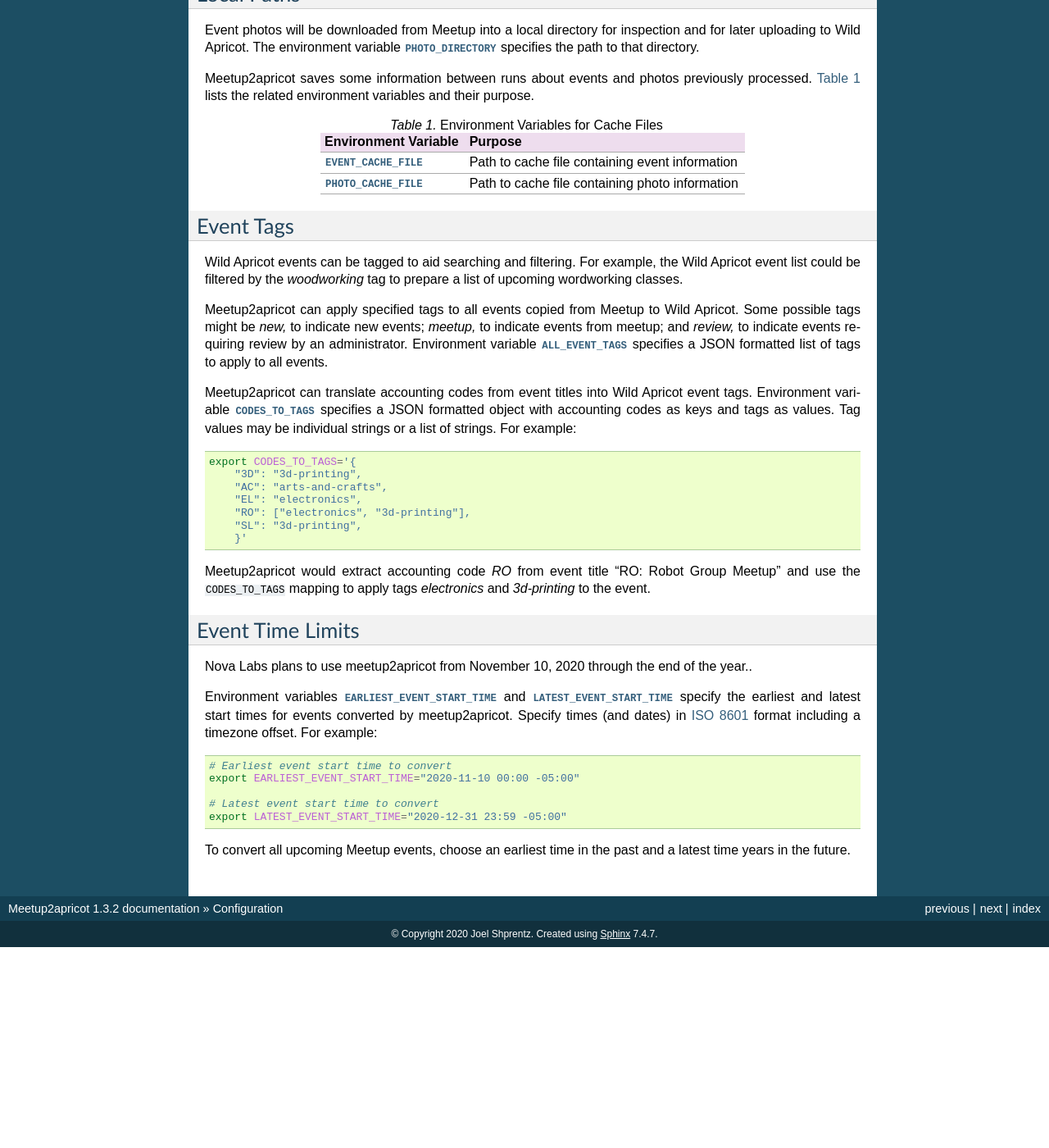
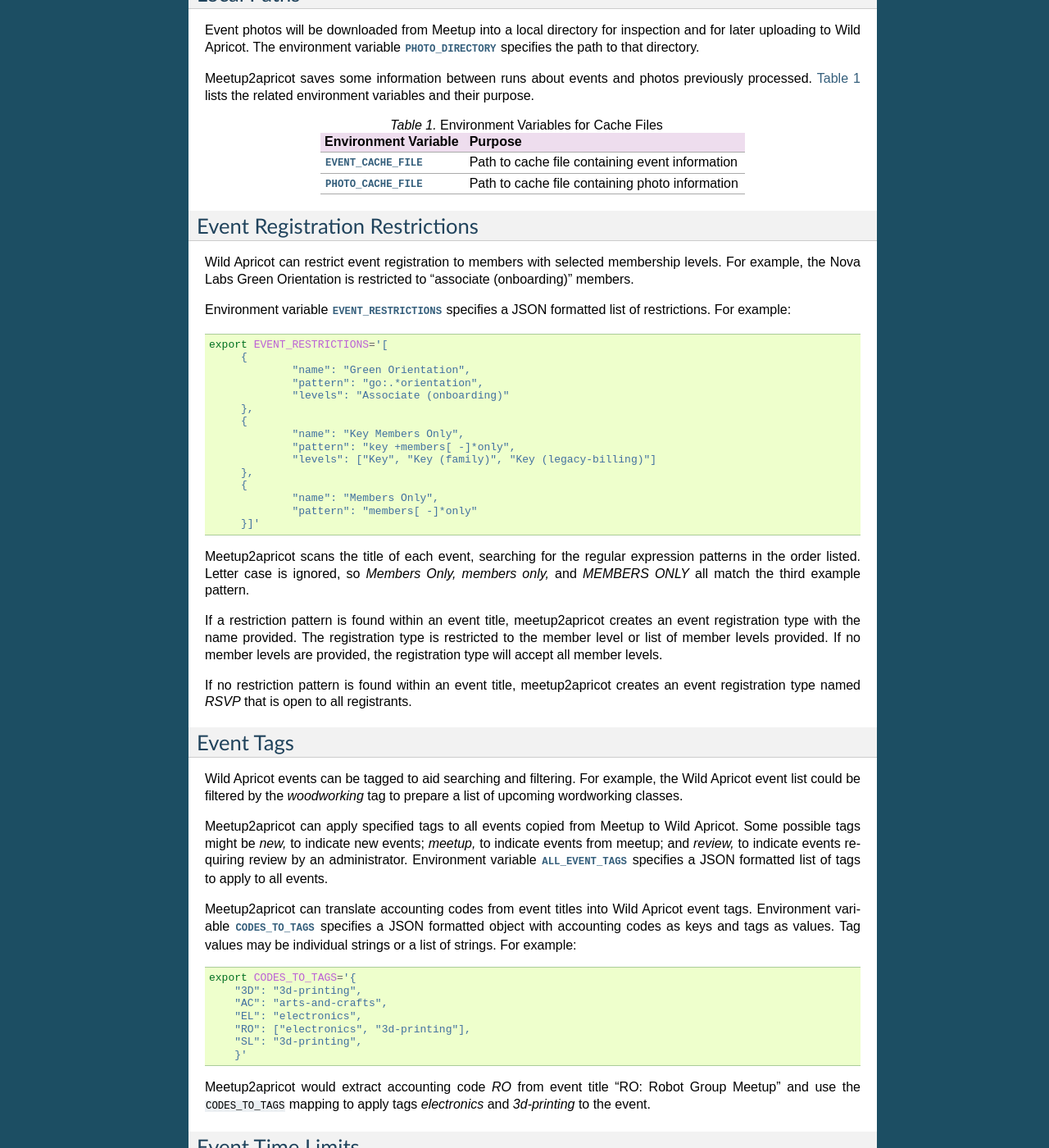
Before and after one commit to nova-labs/meetup2apricot, a Sphinx documentation site: the page built from docs/user-manual/configuration.rst, in a window 1280 px wide and 1400 px high, scrolled down 3106 px. Shown: the whole window at 82% size. Built offline with Sphinx 7.4.7, drawn with Linux system fonts in a browser that asks for light colours; before the commit the page ends 4261 px from its top, so only the background shows below that; some of the changed text lies outside the part shown.

Commit message:
Document event registration restrictions.

```diff
--- a/HISTORY.rst
+++ b/HISTORY.rst
@@ -15,6 +15,7 @@
 Next Release
 ------------------
 
+* Make event registration type member level restrictions configurable.
 * Show end time without date when end data matches start date.
 * List downloaded photos at the end of a report.
 
--- a/docs/user-manual/configuration.rst
+++ b/docs/user-manual/configuration.rst
@@ -154,6 +154,47 @@
    | :envvar:`PHOTO_CACHE_FILE`  | Path to cache file containing photo information |
    +-----------------------------+-------------------------------------------------+
 
+Event Registration Restrictions
+-------------------------------
+
+Wild Apricot can restrict event registration to members with selected
+membership levels.
+For example, the Nova Labs Green Orientation is restricted to "associate
+(onboarding)" members.
+
+Environment variable :envvar:`EVENT_RESTRICTIONS` specifies a JSON formatted
+list of restrictions.
+For example::
+
+    export EVENT_RESTRICTIONS='[
+         {
+                 "name": "Green Orientation",
+                 "pattern": "go:.*orientation",
+                 "levels": "Associate (onboarding)"
+         },
+         {
+                 "name": "Key Members Only",
+                 "pattern": "key +members[ -]*only",
+                 "levels": ["Key", "Key (family)", "Key (legacy-billing)"]
+         },
+         {
+                 "name": "Members Only",
+                 "pattern": "members[ -]*only"
+         }]'
+
+Meetup2apricot scans the title of each event, searching for the regular
+expression patterns in the order listed.
+Letter case is ignored, so *Members Only, members only,* and *MEMBERS ONLY* all
+match the third example pattern.
+
+If a restriction pattern is found within an event title, meetup2apricot creates
+an event registration type with the name provided.
+The registration type is restricted to the member level or list of member levels provided.
+If no member levels are provided, the registration type will accept all member levels.
+
+If no restriction pattern is found within an event title, meetup2apricot creates
+an event registration type named *RSVP* that is open to all registrants.
+
 Event Tags
 ----------
 
```
Also changed, not shown: docs/man/meetup2apricot.rst (+20 -0 lines), 1 other file.
